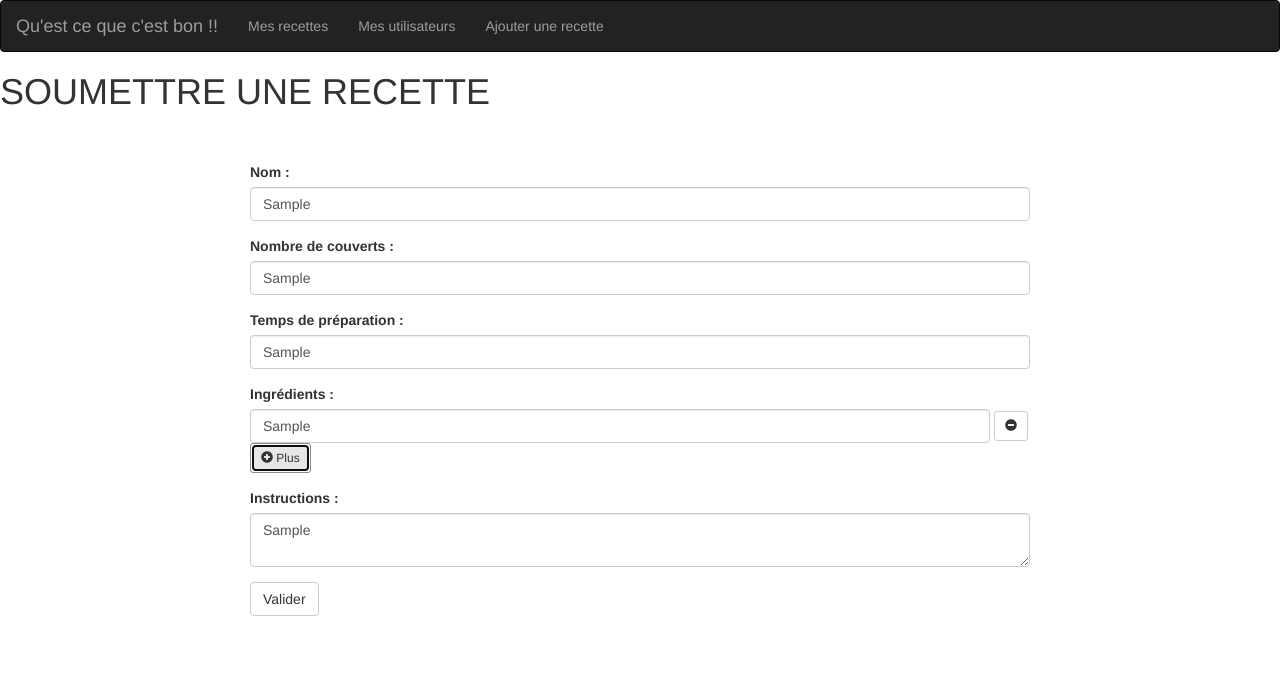
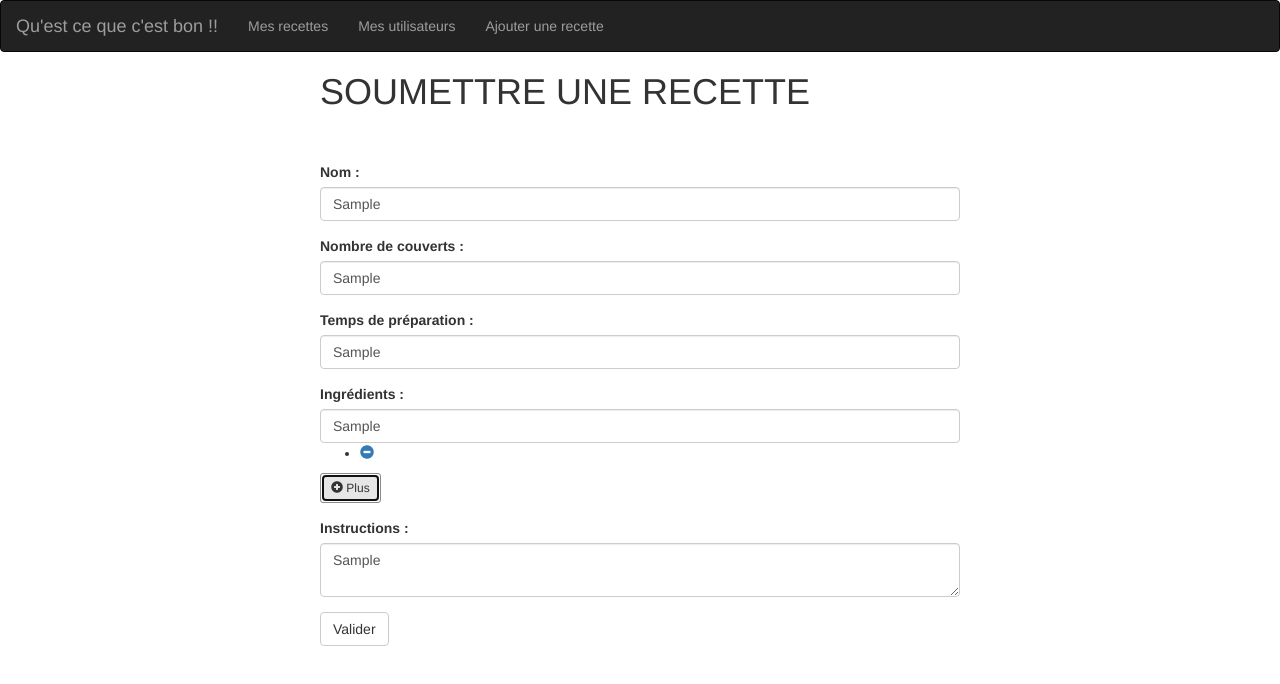
Before and after one commit to C-Louis/cooking, a website: page public/index.html at #!/addrecipe in a window 1280 px wide. Both pictures are taken after typing "Sample", "Sample", "Sample", "Sample", "Sample" into the empty fields and a click on the button "Plus". Drawn offline with nearby package versions, Linux system fonts and the light colour scheme; some packages are replaced by stand-ins of ours; no server answers.

Commit message:
style.css

```diff
--- a/public/angular-app/recipe-form/recipe-form.html
+++ b/public/angular-app/recipe-form/recipe-form.html
@@ -1,4 +1,4 @@
-<h1>{{ vm.page }}</h1>
+<h1 class="page-title">{{ vm.page }}</h1>
 
 <form name="vm.recipeForm" ng-submit="vm.addRecipe()">
   <div class="form-group">
@@ -17,39 +17,29 @@
     <label for="preparationTime">Temps de préparation :</label>
     <input type="text" class="form-control" id="preparationTime" placeholder="Saisir le temps de préparation" name="preparationTime" ng-model="vm.preparationTime"/>
   </div>
-  <!-- <div class="form-group">
+
+  <div class="form-group">
     <label for="ingredients">Ingrédients :</label>
-    <div class="form-inline" ng-repeat="ingredient in vm.ingredients track by $index">
-      <input type="text" class="form-control ingredient-input" placeholder="Saisir les ingredients" name="ingredients" required ng-minlength="2" ng-model="vm.ingredient" value=""> </input>
-      <button class="btn btn-default btn-sm" ng-click="vm.deleteIngredients()">
-        <span class="glyphicon glyphicon-minus-sign"></span>
-      </button>
-    </div>
+    <input type="text" class="form-control" placeholder="Saisir les ingredients" name="ingredient" ng-model="vm.newIngredient"/>
     <div ng-show="vm.recipeForm.ingredients.$dirty && vm.recipeForm.ingredients.$invalid && vm.isSubmitted">
       <p>Ingredients should be more than 2 characters long</p>
     </div>
-    <button class="btn btn-default btn-sm" ng-click="vm.addIngredients()">
-      <span class="glyphicon glyphicon-plus-sign"></span> Plus
-    </button>
-  </div> -->
-  <div class="form-group">
-    <label for="ingredients">Ingrédients :</label>
-    <div class="form-inline">
-      <input type="text" class="form-control ingredient-input" placeholder="Saisir les ingredients" name="ingredients" required ng-minlength="2" ng-model="vm.ingredient" value=""> </input>
-      <button class="btn btn-default btn-sm" ng-click="vm.deleteIngredients()">
-        <span class="glyphicon glyphicon-minus-sign"></span>
-      </button>
-    </div>
-    <div ng-show="vm.recipeForm.ingredients.$dirty && vm.recipeForm.ingredients.$invalid && vm.isSubmitted">
-      <p>Ingredients should be more than 2 characters long</p>
+    <div ng-repeat="ingredient in vm.ingredients track by $index" ng-show="vm.ingredients.length">
+        <ul>
+            <li>
+                <span>{{ ingredient }}</span>
+                <a ng-click="vm.deleteIngredients()"><span class="glyphicon glyphicon-minus-sign"></span></a>
+            </li>
+        </ul>
     </div>
     <button class="btn btn-default btn-sm" ng-click="vm.addIngredients()">
       <span class="glyphicon glyphicon-plus-sign"></span> Plus
     </button>
   </div>
+
   <div class="form-group">
     <label for="instructions">Instructions :</label>
-    <textarea type="text" class="form-control" id="instructions" placeholder="Saisir les instructions" name="instructions" required ng-minlength="2" ng-model="vm.instructions"/>
+    <textarea type="text" class="form-control" id="instructions" placeholder="Saisir les instructions" name="instructions" required ng-minlength="2" ng-model="vm.instructions"></textarea>
     <div ng-show="vm.recipeForm.instructions.$dirty && vm.recipeForm.instructions.$invalid && vm.isSubmitted">
       <p>Instructions should be more than 2 characters long</p>
     </div>
--- a/public/css/style.css
+++ b/public/css/style.css
@@ -1,7 +1,12 @@
-form{
-  margin: 50px 250px 0px 250px;
+.centered {
+    margin: auto;
+    width: 50%;
 }
 
-.ingredient-input{
-  width: calc(100% - 40px) !important;
+.page-title {
+    margin-bottom: 50px;
 }
+
+.recipe-section {
+    margin-top: 40px;
+}
--- a/public/index.html
+++ b/public/index.html
@@ -21,7 +21,9 @@
     </div>
   </nav>
 
-    <ng-view></ng-view>
+    <div class="centered">
+      <ng-view></ng-view>
+    </div>
 
     <script src="jquery/jquery-3.2.1.js"></script>
     <script src="../node_modules/angular/angular.js"></script>
```
Also changed, not shown: public/angular-app/recipe-display/recipe.html (+3 -3 lines), public/angular-app/recipe-list/recipes.html (+1 -1 lines).
